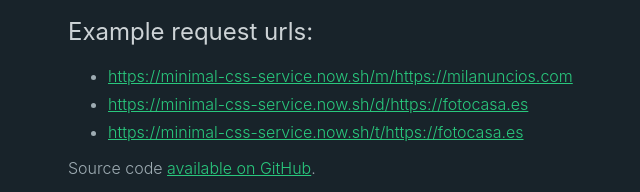
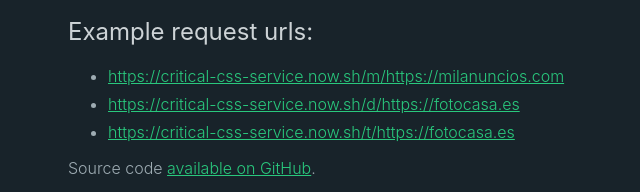
Before and after one commit to SUI-Components/minimal-css-service, a website: page public/index.html in a window 1280 px wide. Shown: the part 137-329 px from the top of the page, without its empty margins (272-912 px from the left). Drawn offline with Linux system fonts and the light colour scheme.

Commit message:
Fix index.html

```diff
--- a/public/index.html
+++ b/public/index.html
@@ -42,19 +42,19 @@
 		<h2>Example request urls:</h2>
 		<ul>
 			<li>
-				<a href="https://minimal-css-service.now.sh/m/https://milanuncios.com"
-					>https://minimal-css-service.now.sh/m/https://milanuncios.com</a
+				<a href="https://critical-css-service.now.sh/m/https://milanuncios.com"
+					>https://critical-css-service.now.sh/m/https://milanuncios.com</a
 				>
 			</li>
 			<li>
 				<a
-					href="https://minimal-css-service.now.sh/d/https://fotocasa.es"
-					>https://minimal-css-service.now.sh/d/https://fotocasa.es</a
+					href="https://critical-css-service.now.sh/d/https://fotocasa.es"
+					>https://critical-css-service.now.sh/d/https://fotocasa.es</a
 				>
 			</li>
 			<li>
-				<a href="https://minimal-css-service.now.sh/t/https://fotocasa.es"
-					>https://minimal-css-service.now.sh/t/https://fotocasa.es</a
+				<a href="https://critical-css-service.now.sh/t/https://fotocasa.es"
+					>https://critical-css-service.now.sh/t/https://fotocasa.es</a
 				>
 			</li>
 		</ul>
```
